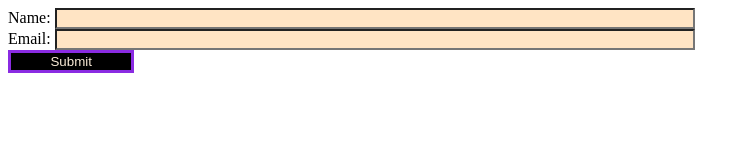
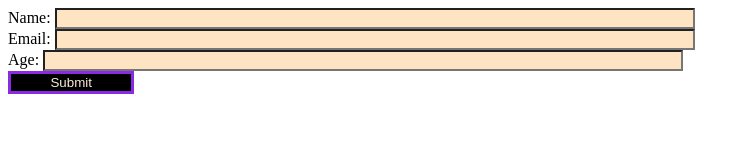
Before and after one commit to ioctlopus/JavaScript-Projects, a plain HTML site: page HTML_2.html in a window 1280 px wide. Shown: the whole page, without its empty margins (0-750 px from the left). Drawn offline with Linux system fonts and the light colour scheme.

Commit message:
Update HTML_2.html

```diff
--- a/HTML_2.html
+++ b/HTML_2.html
@@ -11,6 +11,7 @@
         <form name="myForm" onsubmit="return validateForm()" method="post">
             Name: <input type="text" name="fname"><br>
             Email: <input type="text" name="email"><br>
+            Age: <input type="text" name="age"></input><br>
             <input class="sub_but" type="submit" value="Submit">
         </form>
     </body>
```
